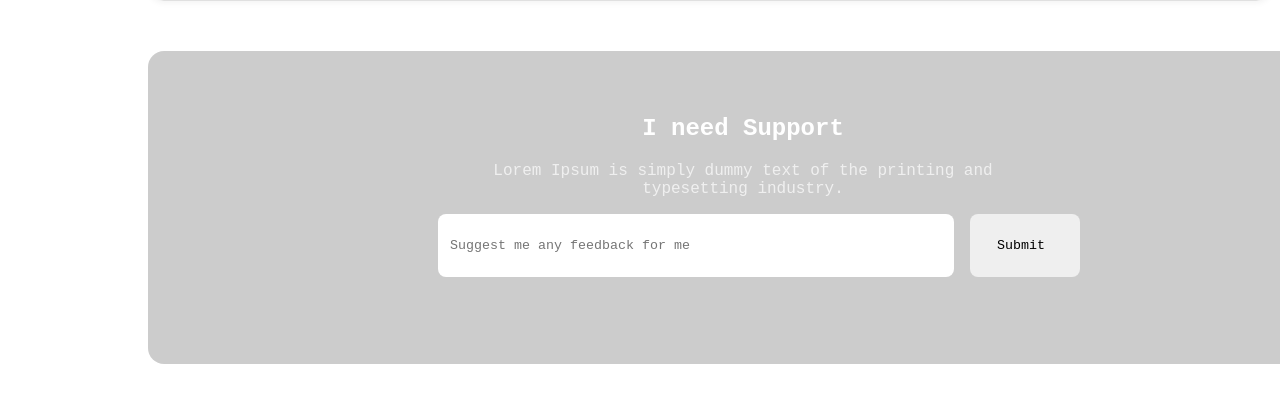
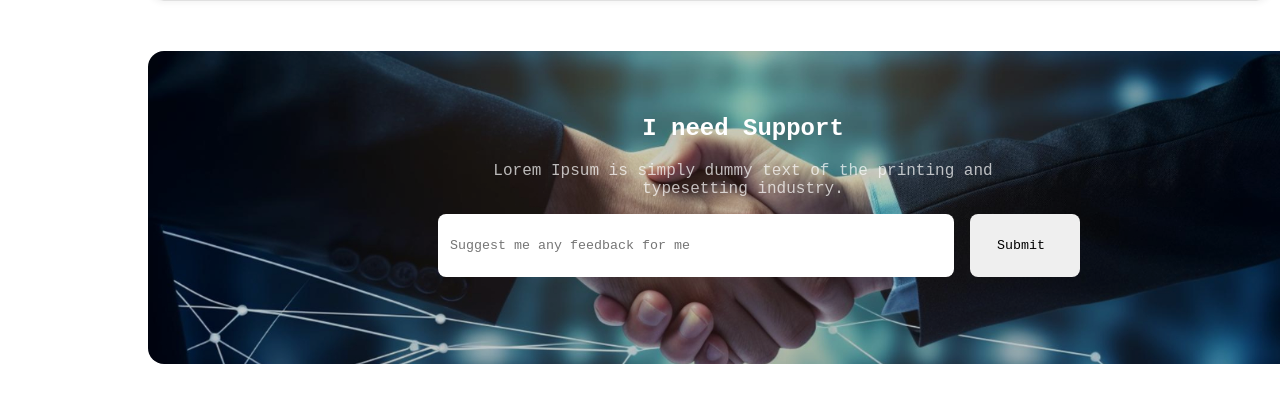
Before and after one commit to shafiqul721/my-portfolio-website, a plain HTML site: page index.html in a window 1280 px wide. Shown: the part 4093-4504 px from the top of the page. Drawn offline with Linux system fonts and the light colour scheme; the site is published under a folder, as on GitHub Pages, so addresses that start at the root find nothing; a web font is replaced by a local one.

Commit message:
fixed the image issue

```diff
--- a/Styles/styles.css
+++ b/Styles/styles.css
@@ -489,7 +489,7 @@ a{
 
 
 .background-image-suppourt {
-  background-image: url("/assets/handshake.jpg");
+  background-image: url("../assets/handshake.jpg");
   background-size: cover;
   background-position: center;
   /* width: 1140px; */
```
Also changed, not shown: index.html (+2 -0 lines).
